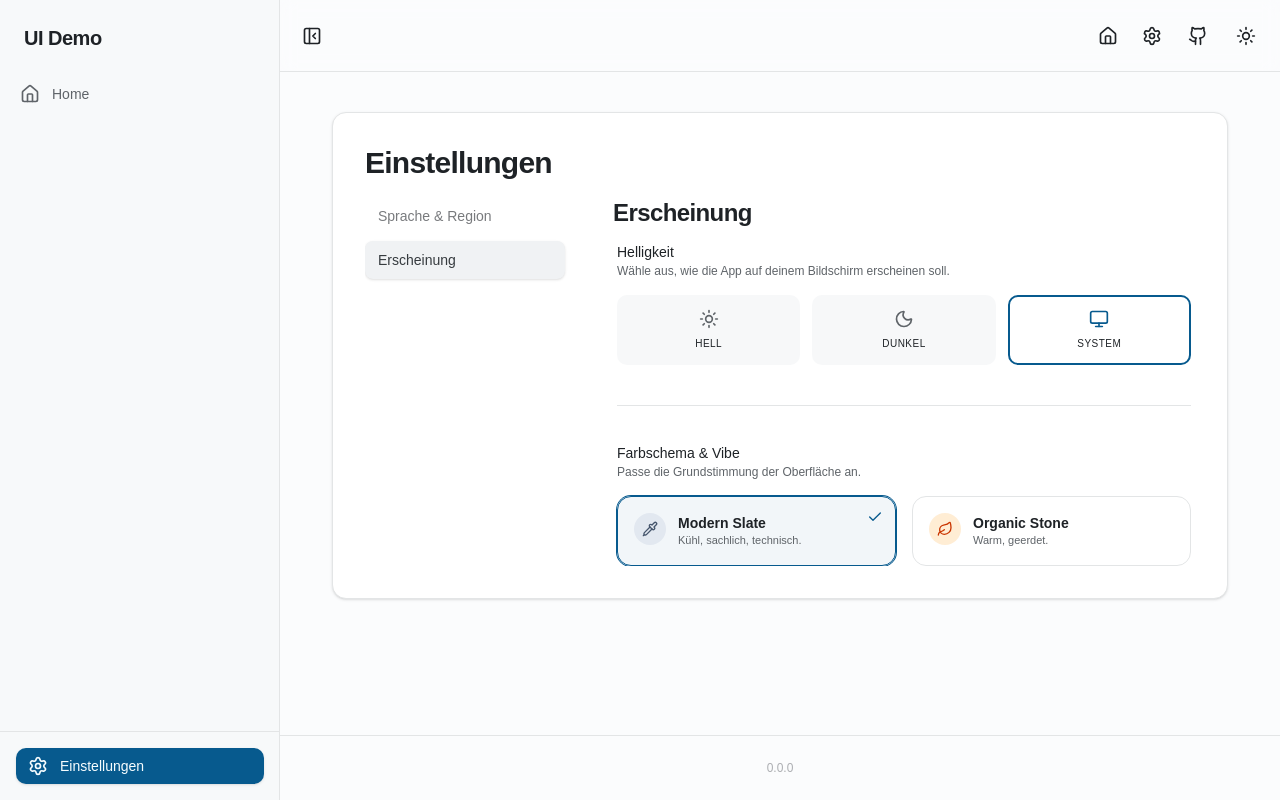
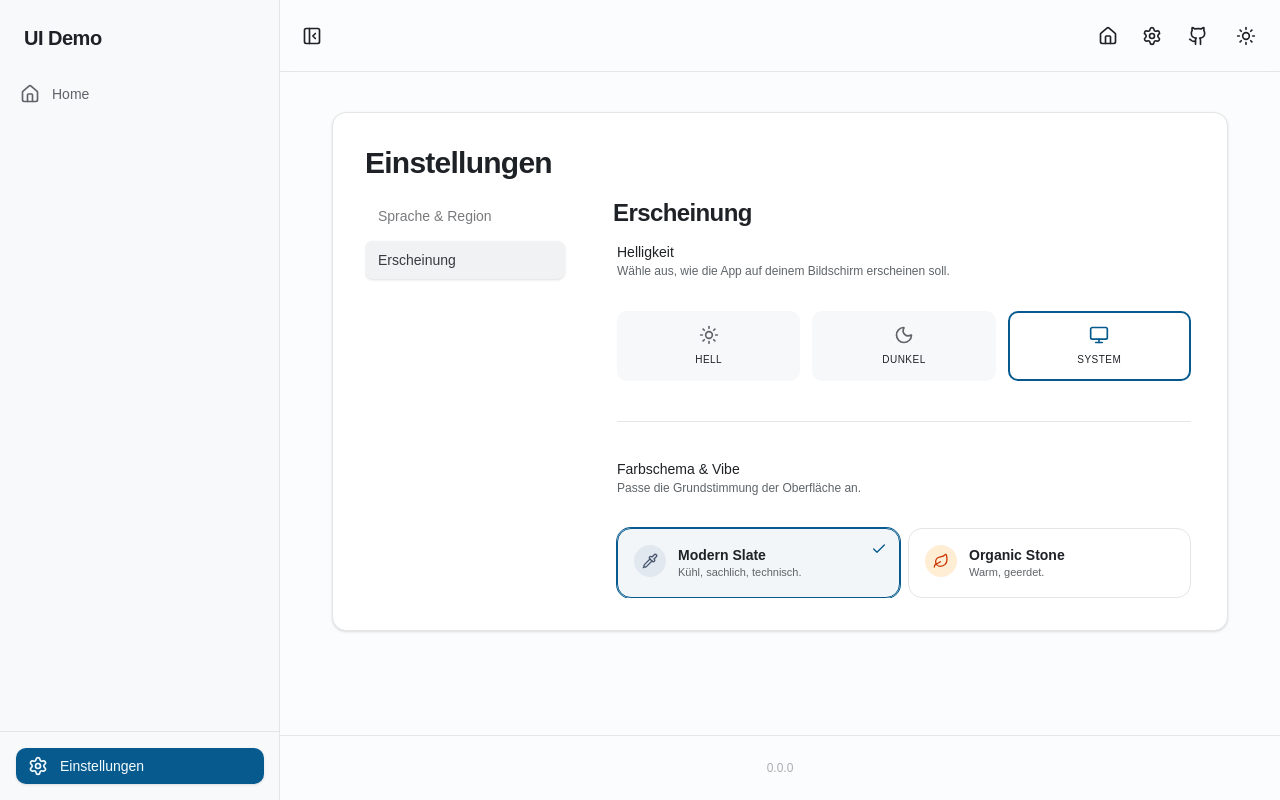
Before and after one commit to stefan8893/ui-demo, a React (Vite) app: page /settings/appearance in a window 1280 px wide. Built offline with nearby package versions, Linux system fonts and the light colour scheme.

Commit message:
spacing consolidated

```diff
--- a/src/components/features/settings/appearance-settings.tsx
+++ b/src/components/features/settings/appearance-settings.tsx
@@ -89,7 +89,7 @@ function AccentThemeSettings() {
   }
 
   return (
-    <div className="grid grid-cols-1 gap-4 sm:grid-cols-2">
+    <div className="grid grid-cols-1 gap-2 sm:grid-cols-2">
       <button
         onClick={() => updateAccent('default')}
         className={`group relative flex items-start gap-3 rounded-xl border p-4 transition-all hover:shadow-md ${
--- a/src/components/ui/display/page-card.tsx
+++ b/src/components/ui/display/page-card.tsx
@@ -17,7 +17,7 @@ export function PageCard({
     <div
       className={cn(
         'bg-card text-card-foreground rounded-xl border shadow-sm',
-        'p-4 sm:p-6 lg:p-8',
+        'flex flex-col p-4 sm:p-6 lg:p-8',
         className,
       )}
       {...props}
--- a/src/components/ui/display/section.tsx
+++ b/src/components/ui/display/section.tsx
@@ -16,7 +16,7 @@ export function Section({
   const hasHeader = title || description
 
   return (
-    <section {...props} className={cn('flex flex-col gap-y-4', className)}>
+    <section {...props} className={cn('flex flex-col gap-y-8', className)}>
       {hasHeader && (
         <div className="flex flex-col gap-y-1">
           {title && (
```
